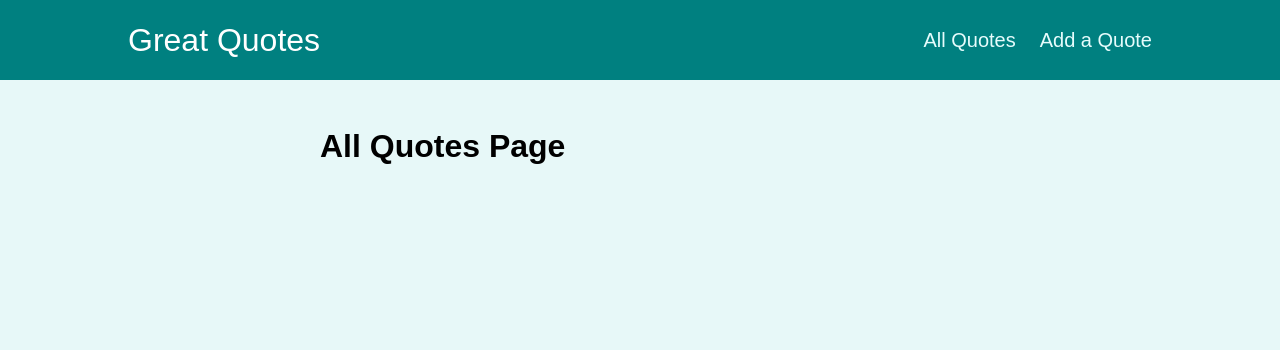
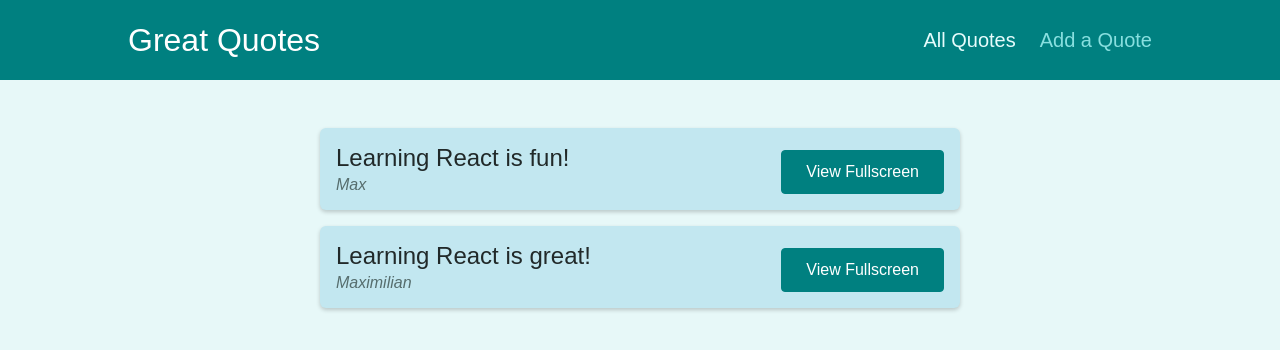
Before and after one commit to tcocco20/quotes-app, a React (Create React App) app: page /quotes in a window 1280 px wide. Shown: the top 350 px of the page. Built offline with nearby package versions, Linux system fonts and the light colour scheme.

Commit message:
fixed navigation, started formatting newquote page

```diff
--- a/src/components/layout/MainNavigation.js
+++ b/src/components/layout/MainNavigation.js
@@ -9,7 +9,7 @@
       <nav className={classes.nav}>
         <ul>
           <li><NavLink to="/quotes" activeClassName={classes.active}>All Quotes</NavLink></li>
-          <li><NavLink to="/quotes" activeClassName={classes.active}>Add a Quote</NavLink></li>
+          <li><NavLink to="/new-quote" activeClassName={classes.active}>Add a Quote</NavLink></li>
         </ul>
       </nav>
     </header>
--- a/src/pages/AllQuotes.js
+++ b/src/pages/AllQuotes.js
@@ -1,8 +1,14 @@
-import React from 'react'
+import React from 'react';
+import QuoteList from "../components/quotes/QuoteList";
+
+const DUMMY_QUOTES = [
+  { id: "q1", author: "Max", text: "Learning React is fun!" },
+  { id: "q2", author: "Maximilian", text: "Learning React is great!" },
+]
 
 function AllQuotes() {
   return (
-    <h1>All Quotes Page</h1>
+    <QuoteList quotes={DUMMY_QUOTES}/>
   )
 }
 
--- a/src/pages/NewQuote.js
+++ b/src/pages/NewQuote.js
@@ -1,8 +1,13 @@
 import React from 'react'
+import QuoteForm from "../components/quotes/QuoteForm";
 
 function NewQuote() {
+  const addQuoteHandler = quoteData => {
+    console.log(quoteData);
+  }
+
   return (
-    <h1>New Quote Page</h1>
+    <QuoteForm onAddQuote={addQuoteHandler}/>
   )
 }
 
```
